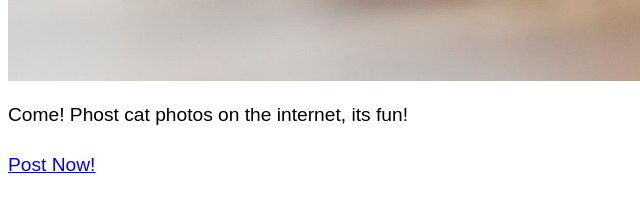
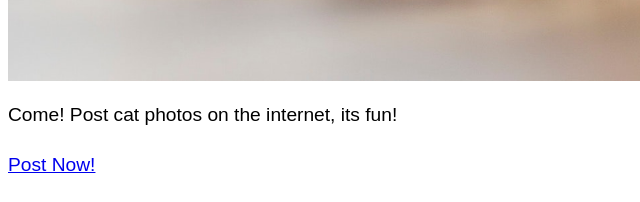
Before and after one commit to irm1005-itec1005-fall-2023/assignment-01-Axx0n2, a plain HTML site: page index.html in a window 1280 px wide. Shown: the part 1376-1578 px from the top of the page, 0-640 px from the left. Drawn offline with Linux system fonts and the light colour scheme.

Commit message:
spelling

```diff
--- a/index.html
+++ b/index.html
@@ -65,7 +65,7 @@
       <section>
         <h1>PinCat</h1>
         <img src="./images/catPhoto1.jpg" alt="Photo of a cat"/>
-        <p>Come! Phost cat photos on the internet, its fun!</p>
+        <p>Come! Post cat photos on the internet, its fun!</p>
         <a href="#">Post Now!</a>
       </section>
 
```
